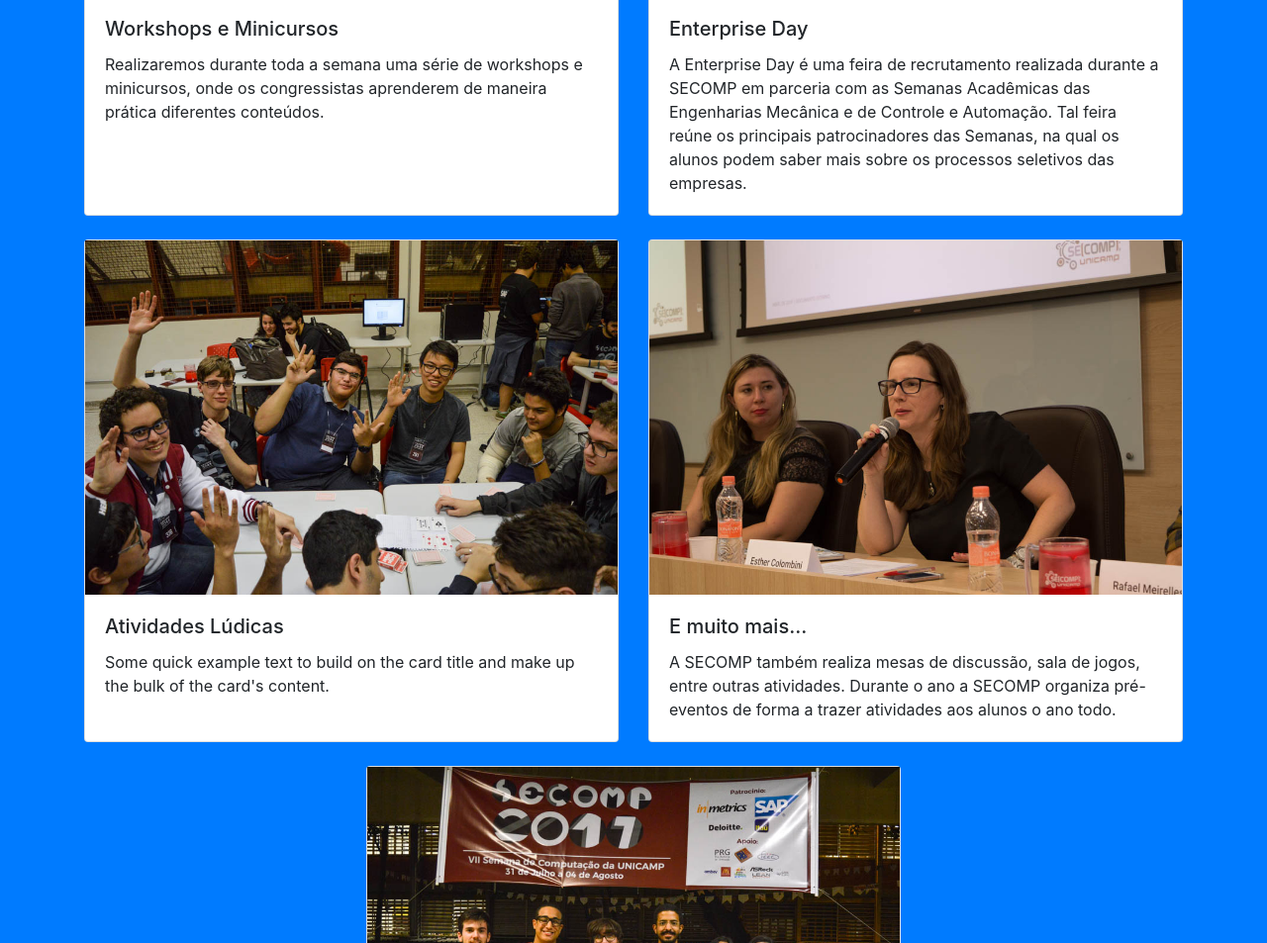
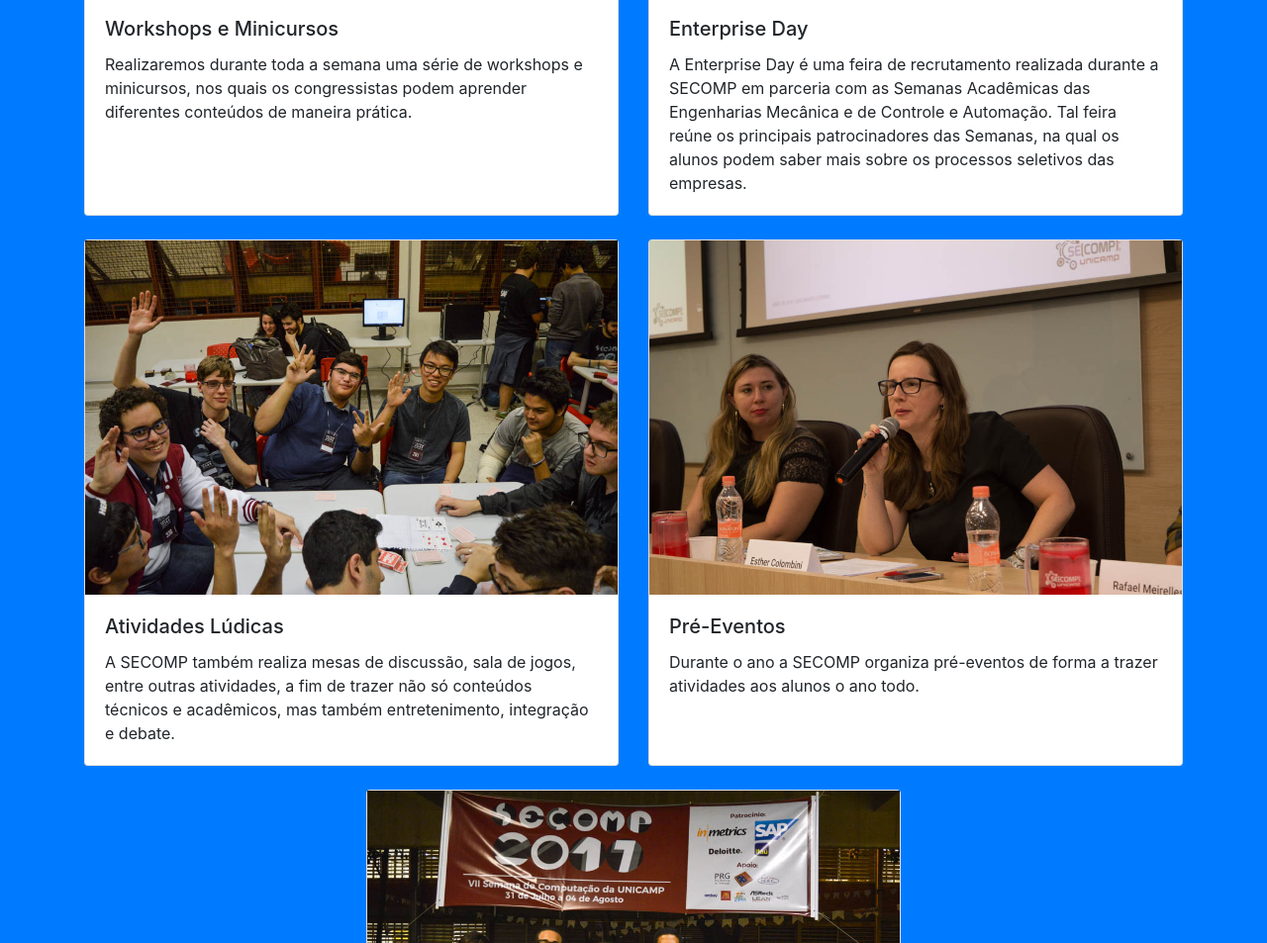
Before and after one commit to unicamp-secomp/site-secomp-2018, a website with bundled scripts: page index.html in a window 1280 px wide. Shown: the part 3459-4412 px from the top of the page at 99% size. Built offline with nearby package versions, Linux system fonts and the light colour scheme.

Commit message:
Updated texts

```diff
--- a/index.html
+++ b/index.html
@@ -186,7 +186,7 @@
               <div class="card-body">
                 <h5 class="card-title">Abertura</h5>
                 <p class="card-text">
-                  Em nosso primeiro dia de evento, realizamos o evento de abertura da Semana, composto por um conjunto de palestras ministradas por nomes de grande destaque, de modo a inspirar e promover reflexão sobre diferentes áreas.
+                  Em nosso primeiro dia de evento, realizamosa palestra de abertura da Semana, ministradas por nomes de grande destaque, de modo a inspirar e promover reflexão sobre diferentes áreas.
                 </p>
               </div>
             </div>
@@ -210,7 +210,7 @@
               <div class="card-body">
                 <h5 class="card-title">Workshops e Minicursos</h5>
                 <p class="card-text">
-                  Realizaremos durante toda a semana uma série de workshops e minicursos, onde os congressistas aprenderem de maneira prática diferentes conteúdos.
+                  Realizaremos durante toda a semana uma série de workshops e minicursos, nos quais os congressistas podem aprender diferentes conteúdos de maneira prática.
                 </p>
               </div>
             </div>
@@ -234,7 +234,7 @@
               <div class="card-body">
                 <h5 class="card-title">Atividades Lúdicas</h5>
                 <p class="card-text">
-                  Some quick example text to build on the card title and make up the bulk of the card's content.
+                  A SECOMP também realiza mesas de discussão, sala de jogos, entre outras atividades, a fim de trazer não só conteúdos técnicos e acadêmicos, mas também entretenimento, integração e debate.
                 </p>
               </div>
             </div>
@@ -243,9 +243,9 @@
               <div class="card text-gray-900 h-100">
                 <img class="img-fluid" src="img/fotos/pre-evento.jpg" alt="Foto do pré-evento sobre Data Science realizado em Abril/2018">
                 <div class="card-body">
-                  <h5 class="card-title">E muito mais...</h5>
+                  <h5 class="card-title">Pré-Eventos</h5>
                   <p class="card-text">
-                    A SECOMP também realiza mesas de discussão, sala de jogos, entre outras atividades. Durante o ano a SECOMP organiza pré-eventos de forma a trazer atividades aos alunos o ano todo.
+                    Durante o ano a SECOMP organiza pré-eventos de forma a trazer atividades aos alunos o ano todo.
                   </p>
                 </div>
               </div>
```
